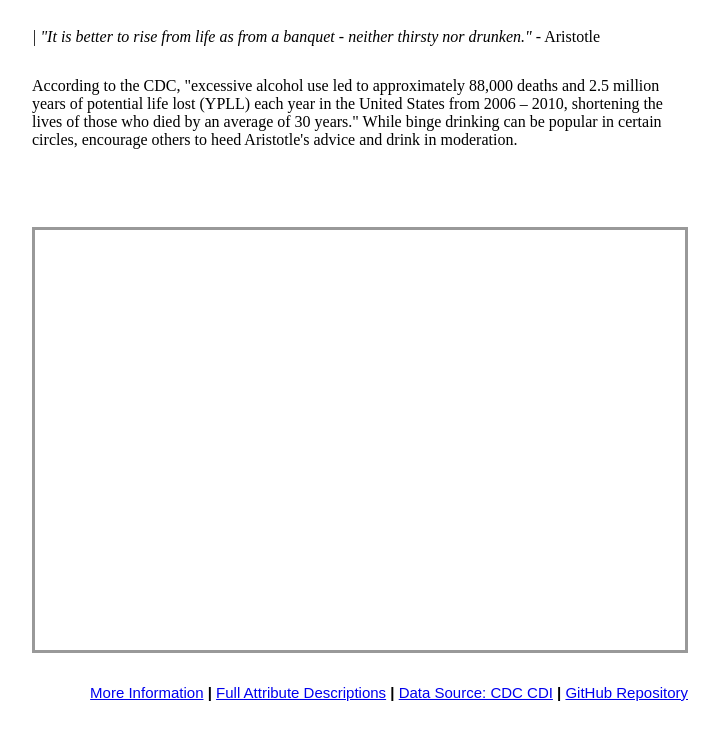
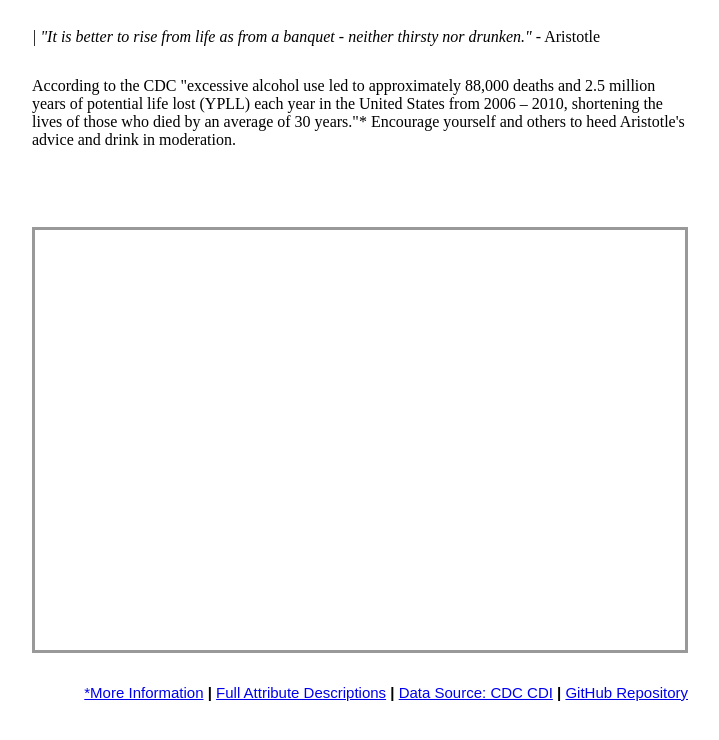
Before and after one commit to CoryLR/Buzzkill, a plain HTML site: page index.html in a window 1280 px wide. Shown: the part 102-842 px from the top of the page, without its empty margins (280-999 px from the left). Drawn offline with Linux system fonts and the light colour scheme; no server answers.

Commit message:
Wording
Wording

```diff
--- a/index.html
+++ b/index.html
@@ -19,7 +19,7 @@
         </div>
         <div>
             <p id="quote"><i>| "It is better to rise from life as from a banquet - neither thirsty nor drunken."</i> - Aristotle</p>
-            <p>According to the CDC, "excessive alcohol use led to approximately 88,000 deaths and 2.5 million years of potential life lost (YPLL) each year in the United States from 2006 – 2010, shortening the lives of those who died by an average of 30 years." While binge drinking can be popular in certain circles, encourage others to heed Aristotle's advice and drink in moderation.
+            <p>According to the CDC "excessive alcohol use led to approximately 88,000 deaths and 2.5 million years of potential life lost (YPLL) each year in the United States from 2006 – 2010, shortening the lives of those who died by an average of 30 years."* Encourage yourself and others to heed Aristotle's advice and drink in moderation.
 
             </p>
         </div>
@@ -32,7 +32,7 @@
         </div>
         <div id="chartWrapper"></div>
         <div id="moreInfoWrapper">
-            <br><br><a href="https://www.cdc.gov/alcohol/fact-sheets/alcohol-use.htm" target="_blank">More Information</a> <b>|</b> <a href="https://www.cdc.gov/cdi/definitions/alcohol.html" target="_blank">Full Attribute Descriptions</a> <b>|</b> <a href="https://www.healthdata.gov/dataset/us-chronic-disease-indicators-cdi" target="_blank">Data Source: CDC CDI</a> <b>|</b> <a href="https://github.com/UIDCLR/Buzzkill" target="_blank">GitHub Repository</a>
+            <br><br><a href="https://www.cdc.gov/alcohol/fact-sheets/alcohol-use.htm" target="_blank">*More Information</a> <b>|</b> <a href="https://www.cdc.gov/cdi/definitions/alcohol.html" target="_blank">Full Attribute Descriptions</a> <b>|</b> <a href="https://www.healthdata.gov/dataset/us-chronic-disease-indicators-cdi" target="_blank">Data Source: CDC CDI</a> <b>|</b> <a href="https://github.com/UIDCLR/Buzzkill" target="_blank">GitHub Repository</a>
         </div>
         <div id="bottomSpacer"></div>
 
```
